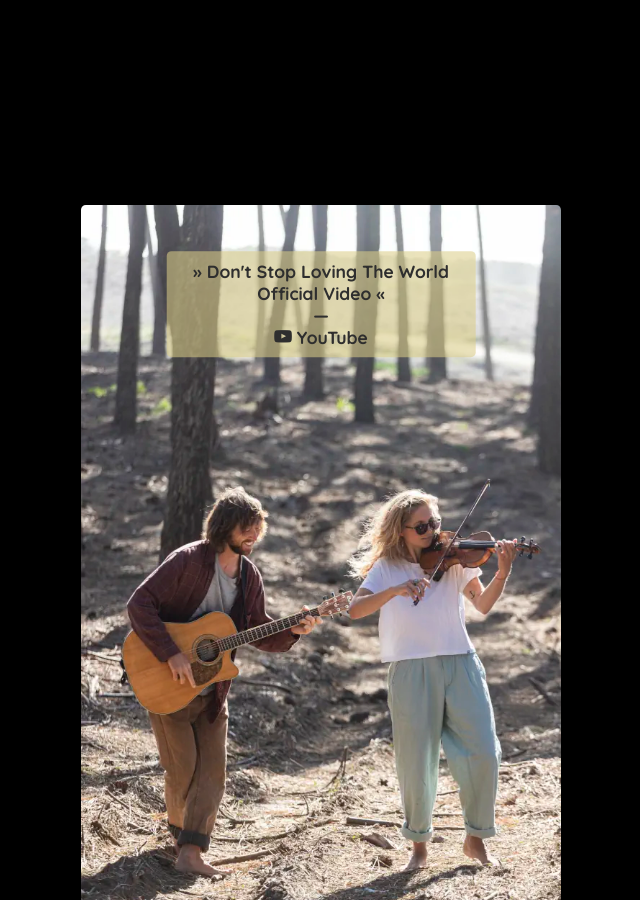
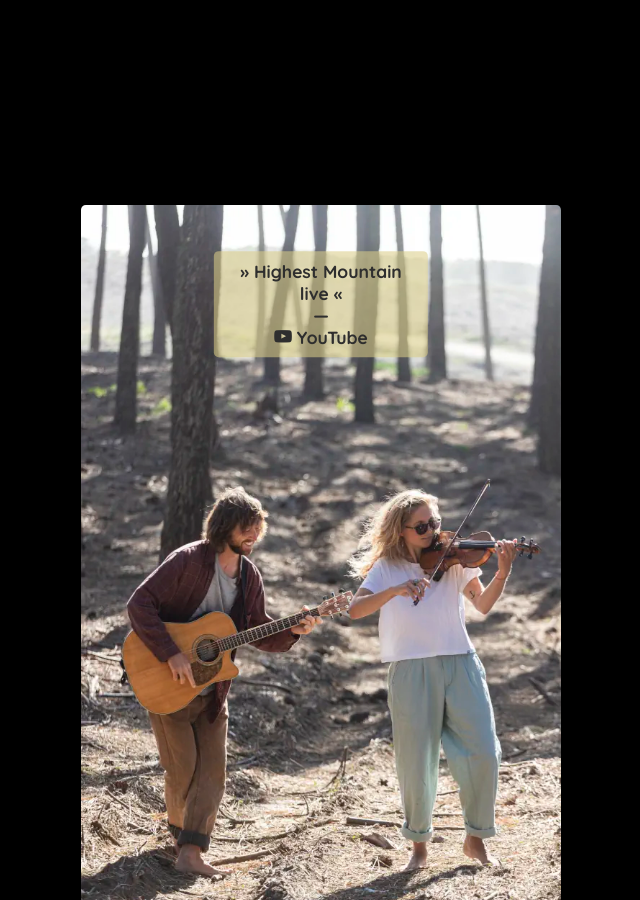
Before and after one commit to chrisongthb/nobutthefrog-com, a Jekyll site: the page built from source/index.md, in a window 1280 px wide and 900 px high, scrolled down 1480 px. Shown: the whole window, without its empty margins (319-959 px from the left). Built offline with Jekyll 4.4.1, drawn with Linux system fonts in a browser that asks for light colours.

Commit message:
use new video

```diff
--- a/source/_layouts/nobutthehome.html
+++ b/source/_layouts/nobutthehome.html
@@ -113,7 +113,7 @@
     <!-- example: <iframe id="yt-video" src="https://www.youtube-nocookie.com/embed/MeTZ5XEZIZk?si=7AuIRfw0JbkZNcV-&origin=http://nobutthefrog.com" title="Nobutthefrog - Don't Stop Loving The World | Official Video" frameborder="0" allow="accelerometer; autoplay; clipboard-write; encrypted-media; gyroscope; picture-in-picture; web-share" referrerpolicy="strict-origin-when-cross-origin" allowfullscreen></iframe> -->
     <div id="yt-video">
       <div id="showVideoContainer">
-        <p id="showVideoText">&#xBB; Don't Stop Loving The World<br>Official Video &#xAB;<br>&#x2014;<br><span
+        <p id="showVideoText">&#xBB; Highest Mountain<br>live &#xAB;<br>&#x2014;<br><span
             class="socicon-youtube"></span> YouTube</p>
         <!-- https://developer.mozilla.org/en-US/docs/Learn/Performance/HTML#providing_different_sources_for_images_and_videos -->
         <picture>
--- a/source/assets/script/home.js
+++ b/source/assets/script/home.js
@@ -5,7 +5,7 @@
 function onYouTubeIframeAPIReady() {
   // https://developers.google.com/youtube/iframe_api_reference?hl=de#Loading_a_Video_Player
   player = new YT.Player('yt-video', {
-      videoId: 'MeTZ5XEZIZk',
+      videoId: 'mJsJ-YvLBSM',
       events: {
         'onReady': onPlayerReady,
       }
```
